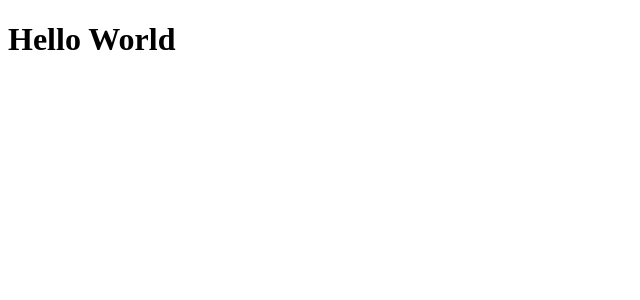
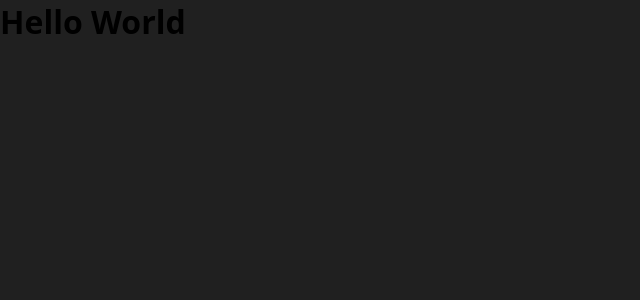
Before and after one commit to Gui-dev/clone-menu-srtipe, a React (Create React App) app: page / in a window 1280 px wide. Shown: the top 300 px of the page, without its empty margins (0-640 px from the left). Built offline with nearby package versions, Linux system fonts and the light colour scheme.

Commit message:
chore: add GlobalStyle

```diff
--- a/src/App.tsx
+++ b/src/App.tsx
@@ -1,8 +1,13 @@
 import React from 'react'
+
+import GlobalStyle from './style/GlobalStyle'
 
 function App() {
   return (
-    <h1>Hello World</h1>
+    <>
+      <GlobalStyle />
+      <h1>Hello World</h1>
+    </>
   )
 }
 
--- /dev/null
+++ b/src/style/GlobalStyle.ts
@@ -0,0 +1,24 @@
+import { createGlobalStyle } from 'styled-components'
+
+export default createGlobalStyle`
+  * {
+    margin: 0;
+    padding: 0;
+    box-sizing: border-box;
+  }
+
+  html, body, #root {
+    min-height: 100%;
+    background-color: #202020;
+  }
+
+  *, button, input {
+    font-family: Roboto -apple-system, system-ui, sans-serif;
+    border: 0;
+    background-color: none;
+  }
+
+  ul {
+    list-style: none;
+  }
+`
```
Also changed, not shown: 1 other file (tests, documents, lock files or other folders).
